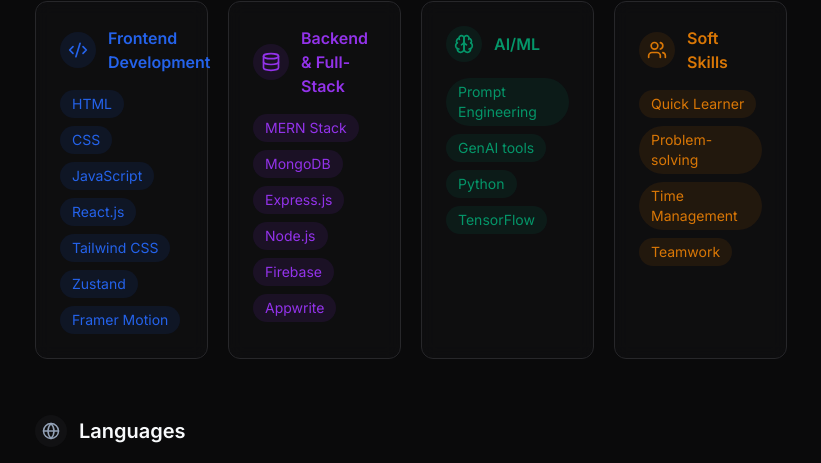
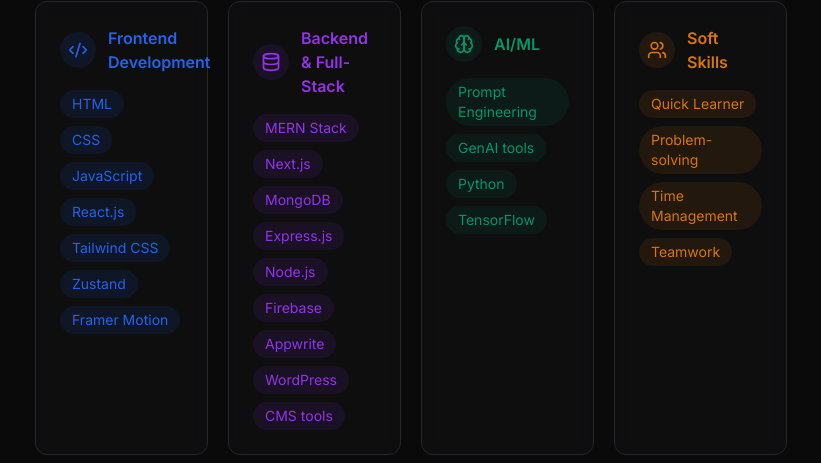
Before and after one commit to nishashetty1/my-portfolio, a Next.js app: page / in a window 1280 px wide. Shown: the part 1488-1951 px from the top of the page, without its empty margins (429-1250 px from the left). Built offline with nearby package versions, Linux system fonts and the light colour scheme; no server answers.

Commit message:
Update AboutSection.tsx

```diff
--- a/src/app/components/sections/AboutSection.tsx
+++ b/src/app/components/sections/AboutSection.tsx
@@ -39,11 +39,14 @@
     color: "purple",
     items: [
       "MERN Stack",
+      "Next.js",
       "MongoDB",
       "Express.js",
       "Node.js",
       "Firebase",
       "Appwrite",
+      "WordPress",
+      "CMS tools"
     ],
   },
   {
```
